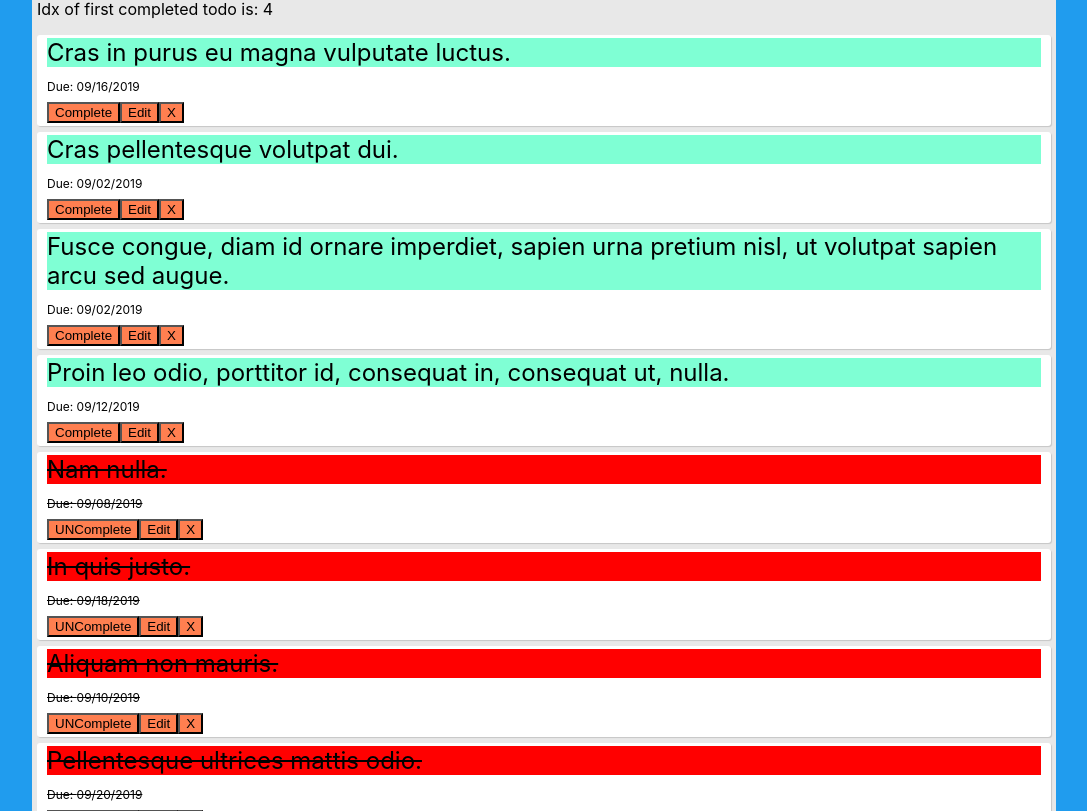
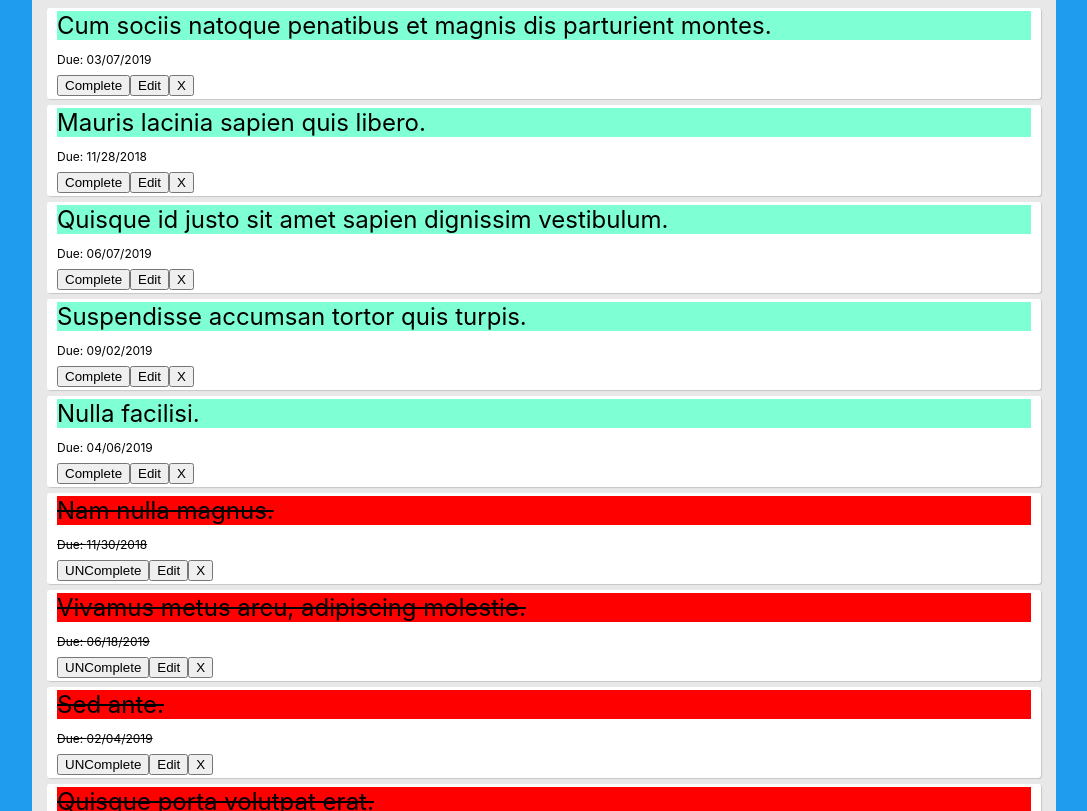
Before and after one commit to chrismejia/React-Hooks-Todo-List, a React (Create React App) app: page / in a window 1280 px wide. Shown: the part 269-1080 px from the top of the page, without its empty margins (96-1183 px from the left). Built offline with nearby package versions, Linux system fonts and the light colour scheme.

Commit message:
Add new fields and data to todos-JSON

```diff
--- a/src/App.css
+++ b/src/App.css
@@ -3,17 +3,21 @@
   padding: 10%;
   min-height: 100vh;
 }
-.todo-list {
+.todos {
   display: flex;
   flex-direction: column;
   background: #e8e8e8;
-  border-radius: 4px;
-  padding: 5px;
+  border-radius: 10px;
+  padding: 15px;
 }
 
 .todo-add {
   margin-bottom: 15px;
   font-size: 24px;
+}
+
+.todo-list {
+  margin-top: 15px;
 }
 
 .todo {
@@ -55,7 +59,6 @@
 
 button.todo-button {
   flex: 1;
-  background-color: coral;
 }
 
 .input {
--- a/src/App.js
+++ b/src/App.js
@@ -179,7 +179,7 @@ function App() {
 
   return (
     <div className="app">
-      <div className="todo-list">
+      <div className="todos">
         <div className="todo-add">
           <TodoForm addTodo={addTodo} />
         </div>
@@ -191,9 +191,7 @@ function App() {
             Sort by Name
           </button>
         </div>
-        <div>
-          <p>Idx of first completed todo is: {firstCompTodo}</p>
-        </div>
+        <div className="todo-list">
           {todos.map((todo, index) => (
             <Todo
               key={index}
@@ -207,6 +205,7 @@ function App() {
           ))}
         </div>
       </div>
+    </div>
   );
 }
 
--- a/src/component/Todo.js
+++ b/src/component/Todo.js
@@ -16,7 +16,7 @@ function Todo({
       }}
     >
       <div className={todo.isCompleted ? "single-todo-done" : "single-todo"}>
-        {todo.text}
+        {todo.task}
       </div>
       <div className="due-date">Due: {todo.dueDate}</div>
 
--- a/src/component/TodoForm.js
+++ b/src/component/TodoForm.js
@@ -15,7 +15,7 @@ function TodoForm({ addTodo }) {
       <input
         type="text"
         className="input"
-        placeholder="Please input a task here."
+        placeholder="Hello! Please input a task here."
         value={value}
         onChange={e => setValue(e.target.value)}
       />
--- a/src/component/todoList.json
+++ b/src/component/todoList.json
@@ -1,52 +1,116 @@
 [
   {
-    "text": "Cras in purus eu magna vulputate luctus.",
+    "task": "Cum sociis natoque penatibus et magnis dis parturient montes.",
+    "subtasks": ["integrate distributed infomediaries"],
     "isCompleted": false,
-    "dueDate": "09/16/2019"
+    "dueDate": "03/07/2019",
+    "tags": ["Danger", "Success"]
   },
   {
-    "text": "Cras pellentesque volutpat dui.",
+    "task": "Mauris lacinia sapien quis libero.",
+    "subtasks": [
+      "recontextualize synergistic users",
+      "enable impactful paradigms",
+      "streamline interactive channels",
+      "transform turn-key interfaces",
+      "visualize sticky bandwidth"
+    ],
     "isCompleted": false,
-    "dueDate": "09/02/2019"
+    "dueDate": "11/28/2018",
+    "tags": ["Dark", "Primary", "Secondary"]
   },
   {
-    "text": "Fusce congue, diam id ornare imperdiet, sapien urna pretium nisl, ut volutpat sapien arcu sed augue.",
+    "task": "Quisque id justo sit amet sapien dignissim vestibulum.",
+    "subtasks": [
+      "engage next-generation deliverables",
+      "repurpose cross-media interfaces",
+      "scale one-to-one synergies",
+      "productize plug-and-play networks",
+      "synthesize dynamic supply-chains"
+    ],
     "isCompleted": false,
-    "dueDate": "09/02/2019"
+    "dueDate": "06/07/2019",
+    "tags": ["Warning", "Light", "Success", "Primary", "Danger"]
   },
   {
-    "text": "Proin leo odio, porttitor id, consequat in, consequat ut, nulla.",
+    "task": "Suspendisse accumsan tortor quis turpis.",
+    "subtasks": [
+      "monetize clicks-and-mortar initiatives",
+      "disintermediate rich systems",
+      "benchmark enterprise content"
+    ],
     "isCompleted": false,
-    "dueDate": "09/12/2019"
+    "dueDate": "09/02/2019",
+    "tags": ["Dark", "Danger", "Warning", "Info", "Light"]
   },
   {
-    "text": "Nam nulla.",
-    "isCompleted": true,
-    "dueDate": "09/08/2019"
+    "task": "Nulla facilisi.",
+    "subtasks": [
+      "transform virtual action-items",
+      "enable dynamic e-tailers",
+      "integrate user-centric action-items"
+    ],
+    "isCompleted": false,
+    "dueDate": "04/06/2019",
+    "tags": ["Light", "Dark", "Warning", "Secondary", "Primary"]
   },
   {
-    "text": "In quis justo.",
+    "task": "Nam nulla magnus.",
+    "subtasks": [
+      "unleash viral interfaces",
+      "integrate next-generation relationships"
+    ],
     "isCompleted": true,
-    "dueDate": "09/18/2019"
+    "dueDate": "11/30/2018",
+    "tags": ["Secondary", "Primary", "Info", "Warning", "Dark"]
   },
   {
-    "text": "Aliquam non mauris.",
+    "task": "Vivamus metus arcu, adipiscing molestie.",
+    "subtasks": [
+      "seize customized niches",
+      "empower bricks-and-clicks e-markets",
+      "synthesize frictionless platforms",
+      "target compelling web services",
+      "evolve strategic paradigms"
+    ],
     "isCompleted": true,
-    "dueDate": "09/10/2019"
+    "dueDate": "06/18/2019",
+    "tags": ["Secondary", "Info", "Warning"]
   },
   {
-    "text": "Pellentesque ultrices mattis odio.",
+    "task": "Sed ante.",
+    "subtasks": [
+      "evolve integrated solutions",
+      "target plug-and-play networks",
+      "grow distributed users",
+      "harness efficient eyeballs",
+      "orchestrate leading-edge mindshare"
+    ],
     "isCompleted": true,
-    "dueDate": "09/20/2019"
+    "dueDate": "02/04/2019",
+    "tags": ["Success", "Primary"]
   },
   {
-    "text": "Morbi vestibulum, velit id pretium iaculis, diam erat fermentum justo, nec condimentum neque sapien placerat ante.",
+    "task": "Quisque porta volutpat erat.",
+    "subtasks": [
+      "aggregate leading-edge methodologies",
+      "drive extensible bandwidth",
+      "revolutionize revolutionary initiatives",
+      "maximize value-added architectures",
+      "synthesize real-time bandwidth"
+    ],
     "isCompleted": true,
-    "dueDate": "09/23/2019"
+    "dueDate": "11/15/2019",
+    "tags": ["Primary", "Light", "Dark", "Secondary", "Info"]
   },
   {
-    "text": "Sed sagittis.",
+    "task": "Nullam orci pede, venenatis non, sodales sed.",
+    "subtasks": [
+      "architect best-of-breed infrastructures",
+      "repurpose clicks-and-mortar action-items"
+    ],
     "isCompleted": true,
-    "dueDate": "09/22/2019"
+    "dueDate": "09/22/2019",
+    "tags": ["Danger", "Dark"]
   }
 ]
```
Lines whose indentation alone changed are shown as unchanged.
